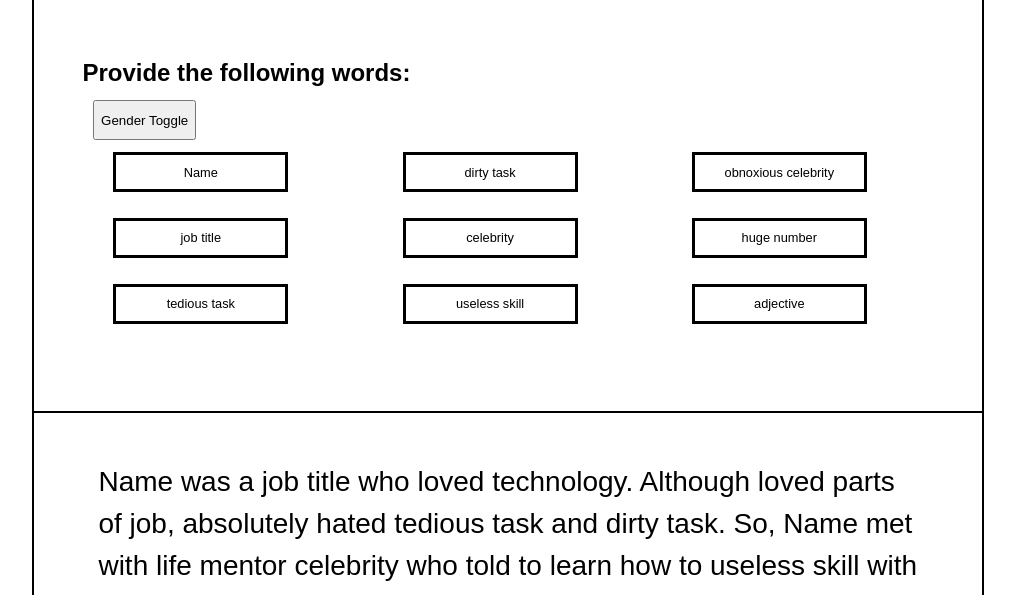
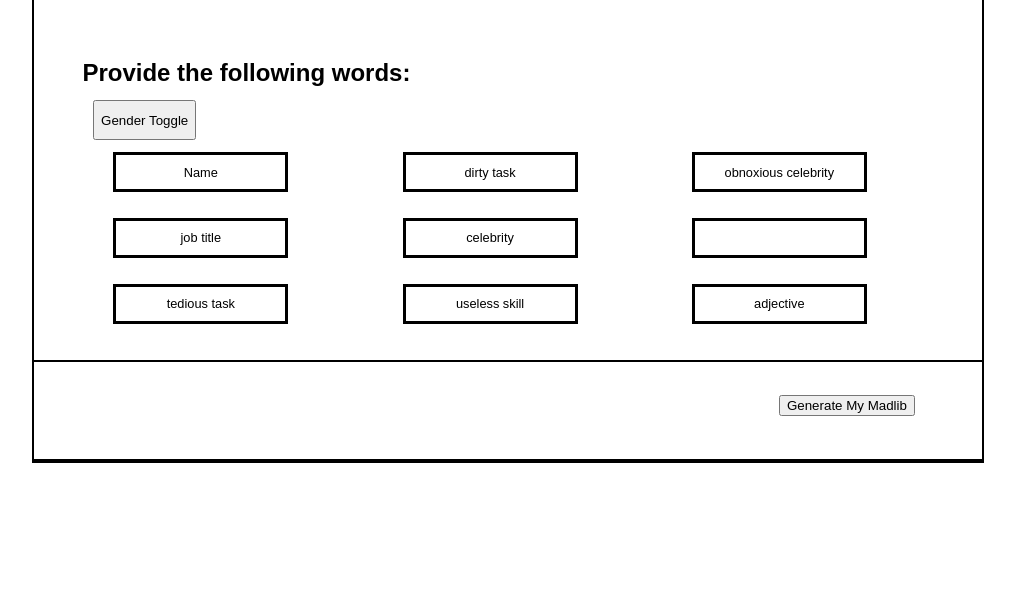
Before and after one commit to AsaToburen/angular_madlibs, a plain HTML site: page index.html in a window 1280 px wide. Shown: the part 202-797 px from the top of the page, without its empty margins (132-1147 px from the left). Drawn offline with nearby package versions, Linux system fonts and the light colour scheme; some packages are replaced by stand-ins of ours.

Commit message:
checked all form values, need to work on reset button and indiv form validation

```diff
--- a/css/style.scss
+++ b/css/style.scss
@@ -37,7 +37,7 @@ body {
         }
     }
     section {
-      height: 22em;
+      height: 25em;
       border-bottom: 2px solid black;
       h1 {
         margin: 2.5em 0em 0em 2em;
@@ -48,7 +48,7 @@ body {
         height: 2em;
         margin-bottom: .5em;
 
-        .gender {
+        .button {
             margin-top: 1em;
             margin-left: 4.4em;
             display: inline-block;
@@ -59,7 +59,7 @@ body {
         width: 25%;
         display: inline-block;
         margin-left: 3em;
-        input[type='text'] {
+        input {
           text-align: center;
           display: block;
           margin: 2em auto;
@@ -68,10 +68,22 @@ body {
           font-size: .8em;
         }
       }
+
+      .submit {
+        width: 100%;
+        height: 5em;
+        margin-top: 3em;
+        border-top: 2px solid black;
+        button {
+          float: right;
+          margin-right: 5em;
+          margin-top: 2.5em;
+        }
+      }
     }
 
     .text-area {
-      height: 30em;
+      height: 24em;
       margin: 3em 4em;
       border: 0;
       p{
--- a/index.html
+++ b/index.html
@@ -13,34 +13,43 @@
       <h1>Automate This!</h1>
     </div>
   </header>
-  <section id="top">
+  <section id="top" ng-hide='checkValid()' ng-show=''>
     <h1>Provide the following words:</h1>
     <div>
-        <button class="gender" ng-click="gender(input)">Gender Toggle</button>
+        <button class="button" ng-click="gender()">Gender Toggle</button>
+    </div>
+    <form name="myForm" novalidate  ng-submit="submit()">
+      <div class="column">
+        <input type="text" name="Name" ng-model="data.Name" required>
+        <input type="text" name="job_title" ng-model="data.job_title" required>
+        <input type="text" name="tedious_task" ng-model="data.tedious_task" required>
       </div>
-    <div class="column">
-      <input type="text" ng-model="Name">
-      <input type="text" ng-model="job_title">
-      <input type="text" ng-model="tedious_task">
-    </div>
-    <div class="column">
-      <input type="text" ng-model="dirty_task">
-      <input type="text" ng-model="celebrity">
-      <input type="text" ng-model="useless_skill">
-    </div>
-    <div class="column">
-      <input type="text" ng-model="obnoxious_celebrity">
-      <input type="text" ng-model="huge_number">
-      <input type="text" ng-model="adjective">
+      <div class="column">
+        <input type="text" name="dirty_task" ng-model="data.dirty_task" required>
+        <input type="text" name="celebrity" ng-model="data.celebrity" required>
+        <input type="text" name="useless_skill" ng-model="data.useless_skill" required>
+      </div>
+      <div class="column">
+        <input type="text" name="obnoxious_celebrity" ng-model="data.obnoxious_celebrity" required>
+        <input type="number" name="huge_number" ng-model="data.huge_number" required>
+        <input type="text" name="adjective" ng-model="data.adjective" required>
+      </div>
+      <div class="submit">
+        <button name="myForm" type="submit">Generate My Madlib</button>
+      </div>
+    </form>
+    <div ng-if="myForm.$submitted" ng-messages="myForm.$error">
+        <span class="error" ng-message="required">Please fill out all fields!</span>
     </div>
   </section>
-  <section class="text-area">
-    <p>{{Name}} was a {{job_title}} who loved technology. Although {{genderSingular}} loved parts of {{genderPossessive}} job, {{genderSingular}} absolutely hated  {{tedious_task}} and {{dirty_task}}. So, {{Name}} met with {{genderPossessive}} life mentor {{celebrity}} who told {{genderObjective}} to learn how to {{useless_skill}} with Thinkful. Thinkful didn't offer a course on {{useless_skill}} so {{genderSingular}} studied programming instead.</p>
+  <section class="text-area" ng-show='checkValid()'>
+    <p>{{data.Name}} was a {{data.job_title}} who loved technology. Although {{genderSingular}} loved parts of {{genderPossessive}} job, {{genderSingular}} absolutely hated  {{data.tedious_task}} and {{data.dirty_task}}. So, {{data.Name}} met with {{genderPossessive}} life mentor {{data.celebrity}} who told {{genderObjective}} to learn how to {{data.useless_skill}} with Thinkful. Thinkful didn't offer a course on {{data.useless_skill}} so {{genderSingular}} studied programming instead.</p>
 
-    <p>What a great decision! With {{genderPossessive}} new skills, {{Name}} built a(n) {{adjective}} robot named {{obnoxiuous_celbertity}} that not only loved {{dirty_task}} but did it {{huge_number}} times faster.</p>
-
+    <p>What a great decision! With {{genderPossessive}} new skills, {{data.Name}} built a(n) {{data.adjective}} robot named {{data.obnoxiuous_celbertity}} that not only loved {{data.dirty_task}} but did it {{data.huge_number}} times faster.</p>
+    <button name="reset" type="submit" ng-submit="resetForm()">Start Over</button>
   </section>
     <script src="https://ajax.googleapis.com/ajax/libs/angularjs/1.3.11/angular.min.js"></script>
+    <script src="https://ajax.googleapis.com/ajax/libs/angularjs/1.3.11/angular-messages.js"></script>
     <script src="js/moduleOne.js"></script>
 </body>
 </html>
--- a/js/moduleOne.js
+++ b/js/moduleOne.js
@@ -1,29 +1,56 @@
 
 
-
-angular.module('firstModule', [])
+angular.module('firstModule', [
+  'ngMessages'
+  ])
 
   .controller('FirstCtrl', ['$scope', function($scope) {
-    $scope.job_title = 'job title';
-    $scope.tedious_task = 'tedious task';
-    $scope.dirty_task = 'dirty task';
-    $scope.celebrity =  'celebrity';
-    $scope.useless_skill = 'useless skill';
-    $scope.obnoxious_celebrity = 'obnoxious celebrity';
-    $scope.huge_number = 'huge number';
-    $scope.adjective =  'adjective';
-    $scope.Name = 'Name';
-    $scope.gender = function(){
+    $scope.data = {
+      job_title : 'job title',
+      tedious_task : 'tedious task',
+      dirty_task : 'dirty task',
+      celebrity :  'celebrity',
+      useless_skill : 'useless skill',
+      obnoxious_celebrity : 'obnoxious celebrity',
+      number : 'huge number',
+      adjective :  'adjective',
+      Name : 'Name'
+    };
+
+
+    $scope.gender = function() {
       if($scope.genderSingular === 'she') {
-        $scope.Name = 'Male name';
+        $scope.data.Name = 'Male name';
         $scope.genderSingular = 'he';
         $scope.genderObjective = 'him';
         $scope.genderPossessive = 'his';
       } else {
-        $scope.Name = 'Female name';
+        $scope.data.Name = 'Female name';
         $scope.genderSingular = 'she';
         $scope.genderObjective = 'her';
         $scope.genderPossessive = 'her';
       }
       };
+    $scope.submit = function() {
+        // if statements to check and identify individual form values
+
+
+    $scope.checkValid = function(reset) {
+      if($scope.myForm.$submitted && $scope.myForm.$valid && !($scope.myForm.$pristine)) {
+        return true;
+      } else if (reset) {
+        return false;
+      }
+    };
+      console.log($scope.myForm.$valid);
+      console.log($scope.myForm.$pristine);
+    };
+
+   $scope.resetForm = function() {
+      //hide textarea and show form
+      // I might need to add ng-click or function on the reset button to cause ng-show/hide
+        //to evaluate to true;
+      $scope.data = {};
+    };
+
 }]);
```
Also changed, not shown: css/style.css, 1 other file.
